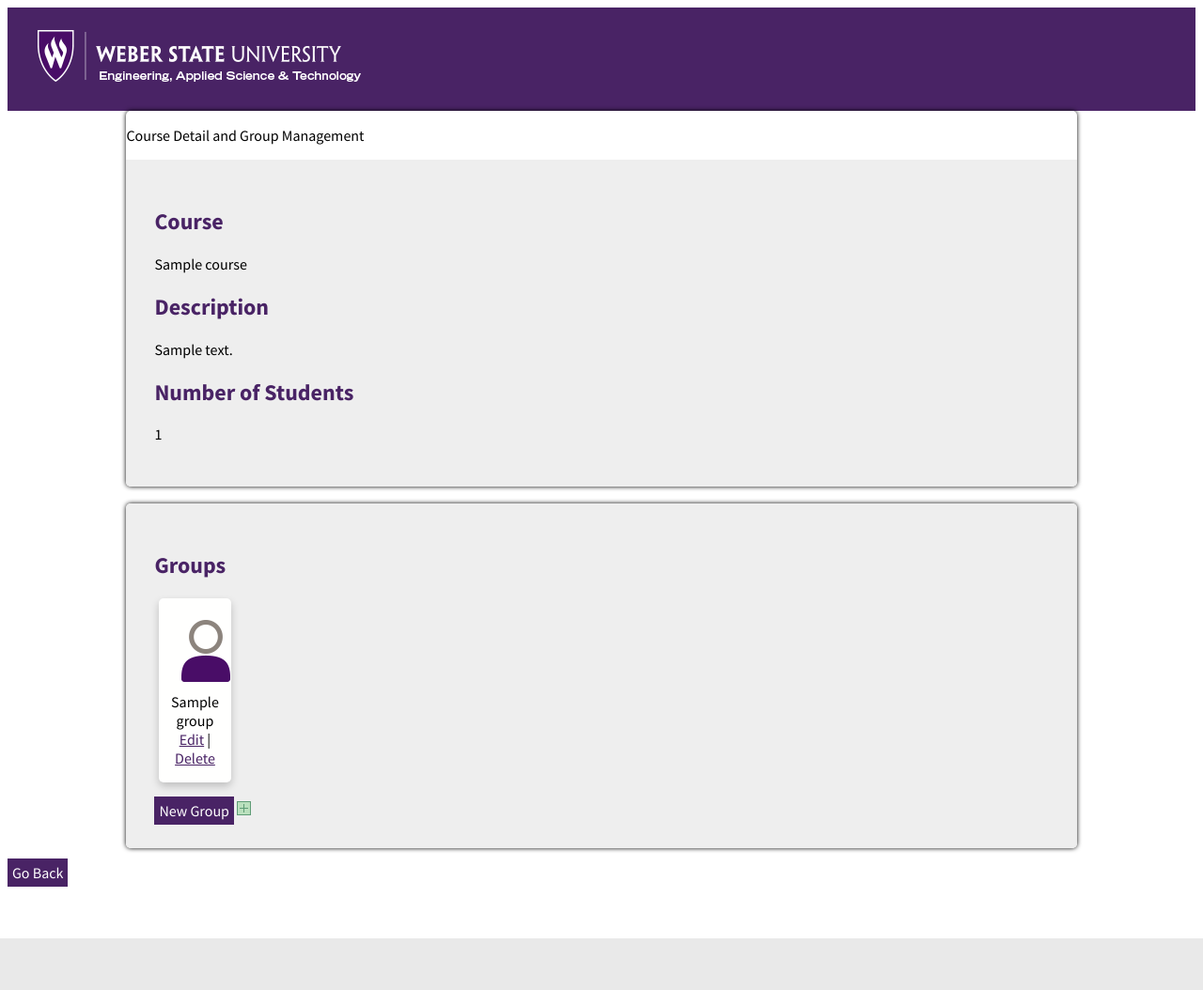
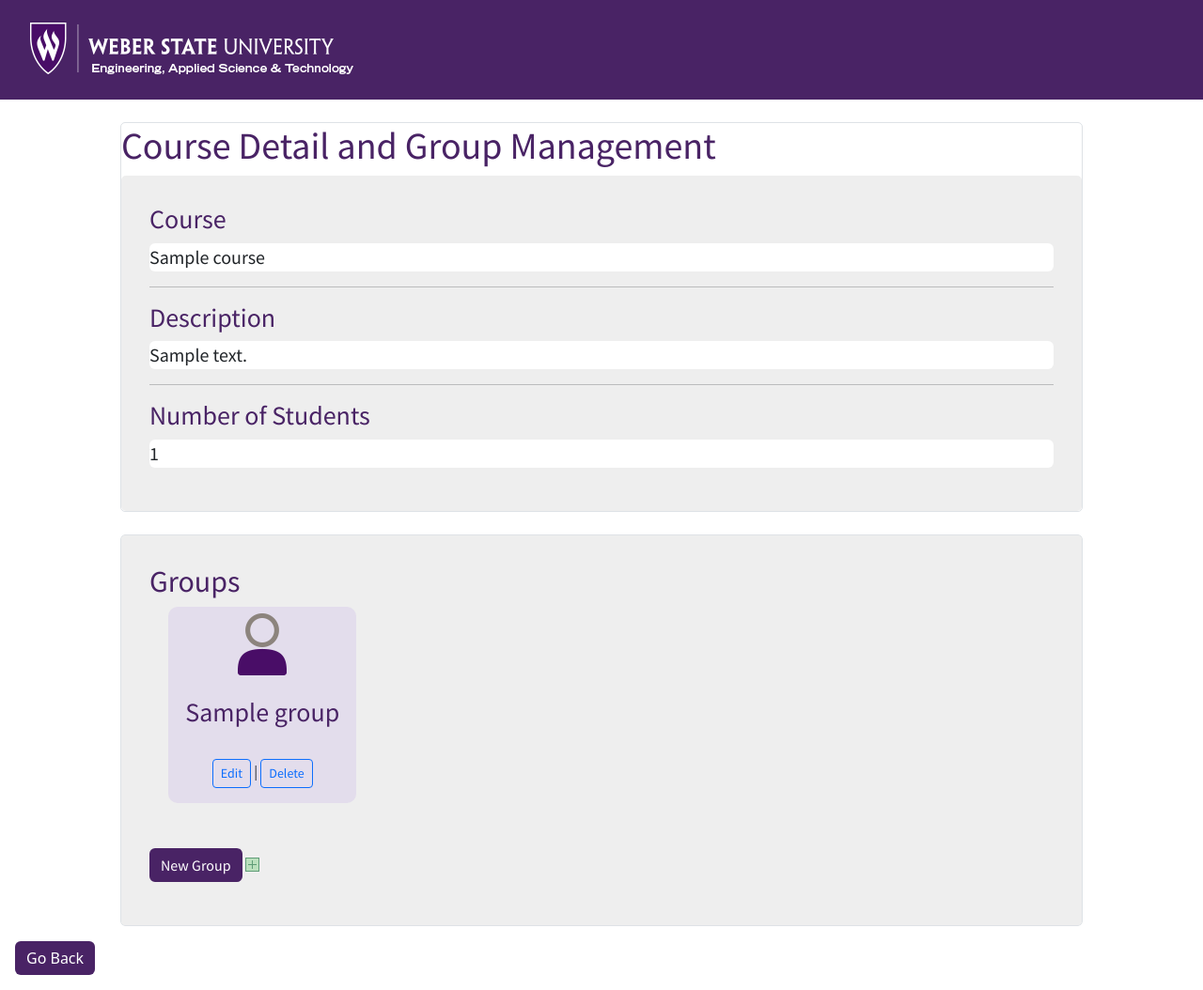
Before and after one commit to bradleypeterson/Server_Manager, a Django app: page /courses/1 in a window 1280 px wide. Shown: the whole page at 94% size. Before the commit the page ends 999 px from the top, so only its background shows below. Run offline with Django 4.2, Linux system fonts and the light colour scheme; tables that the repository leaves empty hold one stand-in row (values such as "Sample post").

Commit message:
Some styling for the front end. A work in progress.

```diff
--- a/Server_Manager/courses/templates/courses/createCourse.html
+++ b/Server_Manager/courses/templates/courses/createCourse.html
@@ -21,12 +21,12 @@
         {{ form.courseGroups }}
         <br>
         <br>
-        <button type="submit" class="btn btn-outline-primary" onclick="alert('Course Created')">Submit</button>
+        <button type="submit" class="btn btn-dark" onclick="alert('Course Created')">Submit</button>
     </div>
 </form>
 <br>
 <p>
-    <a href="{% url 'profHome' user.id %}">Go Back</a>
+    <a href="{% url 'profHome' user.id %}" class="btn btn-dark">Go Back</a>
 </p>
 </div>
 {% endblock %}
--- a/Server_Manager/courses/templates/courses/detail.html
+++ b/Server_Manager/courses/templates/courses/detail.html
@@ -3,6 +3,13 @@
 <head>
     <meta charset="UTF-8">
     <link rel="stylesheet" href="/static/website/style.css">
+    <meta name="viewport" content="width=device-width, initial-scale=1">
+    <link rel="stylesheet" href="/static/website/style.css">
+    <link href="https://cdn.jsdelivr.net/npm/bootstrap@5.2.3/dist/css/bootstrap.min.css" rel="stylesheet"
+          integrity="sha384-rbsA2VBKQhggwzxH7pPCaAqO46MgnOM80zW1RWuH61DGLwZJEdK2Kadq2F9CUG65" crossorigin="anonymous">
+    <script src="https://cdn.jsdelivr.net/npm/bootstrap@5.2.3/dist/js/bootstrap.bundle.min.js"
+            integrity="sha384-kenU1KFdBIe4zVF0s0G1M5b4hcpxyD9F7jL+jjXkk+Q2h455rYXK/7HAuoJl+0I4"
+            crossorigin="anonymous"></script>
     <title>Course {{course.courseName}}</title>
 </head>
 <body>
@@ -11,54 +18,63 @@
         <a href="https://weber.edu/cs"><img src="/static/website/weber_east.png"></a>
     </div>
 </header>
-<div class="container text-center">
-<div class="model-display">
-    <p>
+<br>
+<div class="model-display border border-1">
+
+    <h1 class="course-header display-6">
         Course Detail and Group Management
-    </p>
+    </h1>
     <div class="model-display__content">
-        <h2 class="course-header">Course</h2>
-        <p>{{course.courseName}}</p>
-        <h2 class="course-header">Description</h2>
-        <p>{{course.courseDescription}}</p>
-        <h2 class="course-header">Number of Students</h2>
-        <p>{{course.courseStudentCount}}</p>
+        <h3 class="course-header">Course</h3>
+        <p class="bg-white lead rounded">{{course.courseName}}</p>
+        <hr>
+        <h3 class="course-header">Description</h3>
+        <p class="bg-white lead rounded">{{course.courseDescription}}</p>
+        <hr>
+        <h3 class="course-header">Number of Students</h3>
+        <p class="bg-white lead rounded">{{course.courseStudentCount}}</p>
     </div>
 </div>
 <br>
 <!-- GROUP DISPLAY -->
 <div class="model-display">
-    <div class="model-display__content">
+    <div class="model-display__content border border-1">
         <h2 class="course-header">Groups</h2>
-        <div class="row">
+        <div class="container-fluid">
+            <div class="row gy-3">
                 {% for group in group %}
-                <div class="column">
+                <div class="col-3">
                     <div class="course-display">
                         <p>
                             <a href="{% url 'groupDetail' group.id %}">
                                 <img src="/static/website/Group_icon.png">
                             </a>
                             <br>
+                        <h3 class="course-header">
                             {{ group.groupName }}
+                        </h3>
                         <br>
-
-                            <a href="{% url 'editGroup' group.id %}">Edit</span></a> |
-                            <a href="{% url 'deleteGroup' group.id %}" onclick="alert('Course Successfully Deleted')">Delete</a>
-
+                        <a href="{% url 'editGroup' group.id %}" class="btn btn-outline-primary btn-sm">Edit</span></a>
+                        |
+                        <a href="{% url 'deleteGroup' group.id %}" class="btn btn-outline-primary btn-sm"
+                           onclick="alert('Course Successfully Deleted')">Delete</a>
                         </p>
                     </div>
                 </div>
                 {% endfor %}
             </div>
+        </div>
+        <p>
         <br>
-        <a href="{% url 'createGroup' courseId %}" class="course-display__button">New Group</a>
+        <br>
+        <a href="{% url 'createGroup' courseId %}" class="btn btn-dark">New Group</a>
         <a href="{% url 'createGroup' courseId %}"> <img src="/static/website/plus_icon.png"></a>
+    </p>
     </div>
 
 </div>
-<p>
-    <a href="{% url 'profHome' user.id %}" class="course-display__button">Go Back</a>
-</p>
-</div>
+
+
+<a href="{% url 'profHome' user.id %}" class="btn btn-dark m-3">Go Back</a>
 </body>
 </html>
--- a/Server_Manager/courses/templates/courses/editCourse.html
+++ b/Server_Manager/courses/templates/courses/editCourse.html
@@ -20,7 +20,7 @@
             <input class="course-form__input"  type="text" name="courseGroups" id="id_courseGroups" required maxlength="100" value="{{ course.courseGroups }}" />
         <br>
         <br>
-        <button type="submit" class="course-form__button" onclick="alert('Course Successfully Updated')">Update</button>
+        <button type="submit" class="btn btn-dark" onclick="alert('Course Successfully Updated')">Update</button>
     </div>
 </form>
 </div>
--- a/Server_Manager/group/templates/group/createCredentials.html
+++ b/Server_Manager/group/templates/group/createCredentials.html
@@ -12,11 +12,11 @@
         <div class="course-form__header">Last Name:</div>
         {{ form.lastname }}
         <br>
-        <button type="submit" class="course-form__button">Submit</button>
+        <button type="submit" class="btn btn-dark">Submit</button>
     </div>
 </form>
 
 <p>
-    <a href="{% url 'profHome' request.session.userId %}">Go Back</a>
+    <a href="{% url 'profHome' request.session.userId %}" class="btn btn-dark m-3" >Go Back</a>
 </p>
 {% endblock %}
--- a/Server_Manager/group/templates/group/displayPassword.html
+++ b/Server_Manager/group/templates/group/displayPassword.html
@@ -19,7 +19,7 @@
 {% endblock %}
 <br>
 <p>
-    <a href="{% url 'groupDetail' group.id %}" class="course-display__button">Group Details</a>
+    <a href="{% url 'groupDetail' group.id %}" class="btn btn-dark m-3">Group Details</a>
 </p>
 </body>
 </html>
--- a/Server_Manager/group/templates/group/editGroup.html
+++ b/Server_Manager/group/templates/group/editGroup.html
@@ -16,7 +16,7 @@
             <input class="course-form__input"  type="text" name="groupCredentials" id="id_groupCred" required maxlength="100" value="{{ group.groupCredentials }}" />
 
         <br>
-        <button type="submit" class="group-form__button" onclick="alert('Group Successfully Updated')">Update</button>
+        <button type="submit" class="btn btn-dark" onclick="alert('Group Successfully Updated')">Update</button>
     </div>
 </form>
 {% endblock %}
--- a/Server_Manager/website/static/website/style.css
+++ b/Server_Manager/website/static/website/style.css
@@ -22,31 +22,38 @@ main {
 
 .course-display {
     font-family: 'Source Sans Pro';
-    max-width: 150px;
+    max-width: 200px;
+    max-height: 250px;
     margin: 0 auto;
-    border-radius: 5px;
+    border-radius: 10px;
     overflow: hidden;
-    box-shadow: 0 4px 8px 0 rgba(0, 0, 0, 0.2);
-    background: #fffffe;
+    /*box-shadow: 2px 2px 6px 0 rgba(0, 0, 0, 0.2);*/
+    background: rgba(107, 44, 207, 0.09);
     text-align: center;
+    transition: .25s;
 }
 /* Float four columns side by side */
-.column {
+/*.columnCSS {
   float: left;
   width: 10%;
   padding: 0 10px;
 }
+*/
 
-/* Remove extra left and right margins, due to padding */
-.row {margin: 0 -5px;}
+hr.card {
+    border: 1px solid #492365;
 
-/* Clear floats after the columns */
-.row:after {
+}
+/* Remove extra left and right margins, due to padding
+.rowCSS {margin: 0 -5px;}
+
+Clear floats after the columns
+.rowCSS:after {
   content: "";
   display: table;
   clear: both;
 }
-
+*/
 .course-form,
 .course-form * {
     box-sizing: border-box;
@@ -114,6 +121,7 @@ main {
     color: #ffffff;
     background: #7F56C5;
 
+
 }
 .course-display__button:active {
     background: #008067;
@@ -121,7 +129,8 @@ main {
 
 
 .course-display:hover {
-  box-shadow: 0 8px 12px 0 rgba(0, 0, 0, 0.2);
+  box-shadow: 4px 8px 8px 0 rgba(0, 0, 0, 0.2);
+    transition: .25s;
 }
 /********MODEL DETAIL***********/
 .model-display,
@@ -135,12 +144,12 @@ main {
     margin: 0 auto;
     border-radius: 5px;
     overflow: hidden;
-    box-shadow: 0 0 5px;
 }
 
 .model-display__content {
     padding: 30px;
     background: #eeeeee;
+    border-radius: 5px;
 }
 /*****ProjectCreation****/
 
@@ -252,6 +261,21 @@ main {
     outline: none;
     border-radius: 5px;
     cursor: pointer;
+}
+
+.login-form__button:hover {
+
+    background: #492365;
+
+}
+
+.btn-dark {
+    background: #492365 !important;
+    border: none !important;
+}
+
+.btn-dark:hover {
+    background: #8446AC !important;
 }
 
 .login-form__register{
--- a/Server_Manager/website/templates/base.html
+++ b/Server_Manager/website/templates/base.html
@@ -3,6 +3,7 @@
 <html lang="en">
 <head>
     <meta charset="UTF-8">
+     <meta name="viewport" content="width=device-width, initial-scale=1">
     <link rel="stylesheet" href="/static/website/style.css">
     <link href="https://cdn.jsdelivr.net/npm/bootstrap@5.2.3/dist/css/bootstrap.min.css" rel="stylesheet" integrity="sha384-rbsA2VBKQhggwzxH7pPCaAqO46MgnOM80zW1RWuH61DGLwZJEdK2Kadq2F9CUG65" crossorigin="anonymous">
     <script src="https://cdn.jsdelivr.net/npm/bootstrap@5.2.3/dist/js/bootstrap.bundle.min.js" integrity="sha384-kenU1KFdBIe4zVF0s0G1M5b4hcpxyD9F7jL+jjXkk+Q2h455rYXK/7HAuoJl+0I4" crossorigin="anonymous"></script>
```
Also changed, not shown: Server_Manager/group/templates/group/createGroup.html (+17 -12 lines), Server_Manager/group/templates/group/groupDetail.html (+18 -10 lines), Server_Manager/website/templates/website/professorHome.html (+16 -18 lines). Lines whose indentation alone changed are shown as unchanged.
